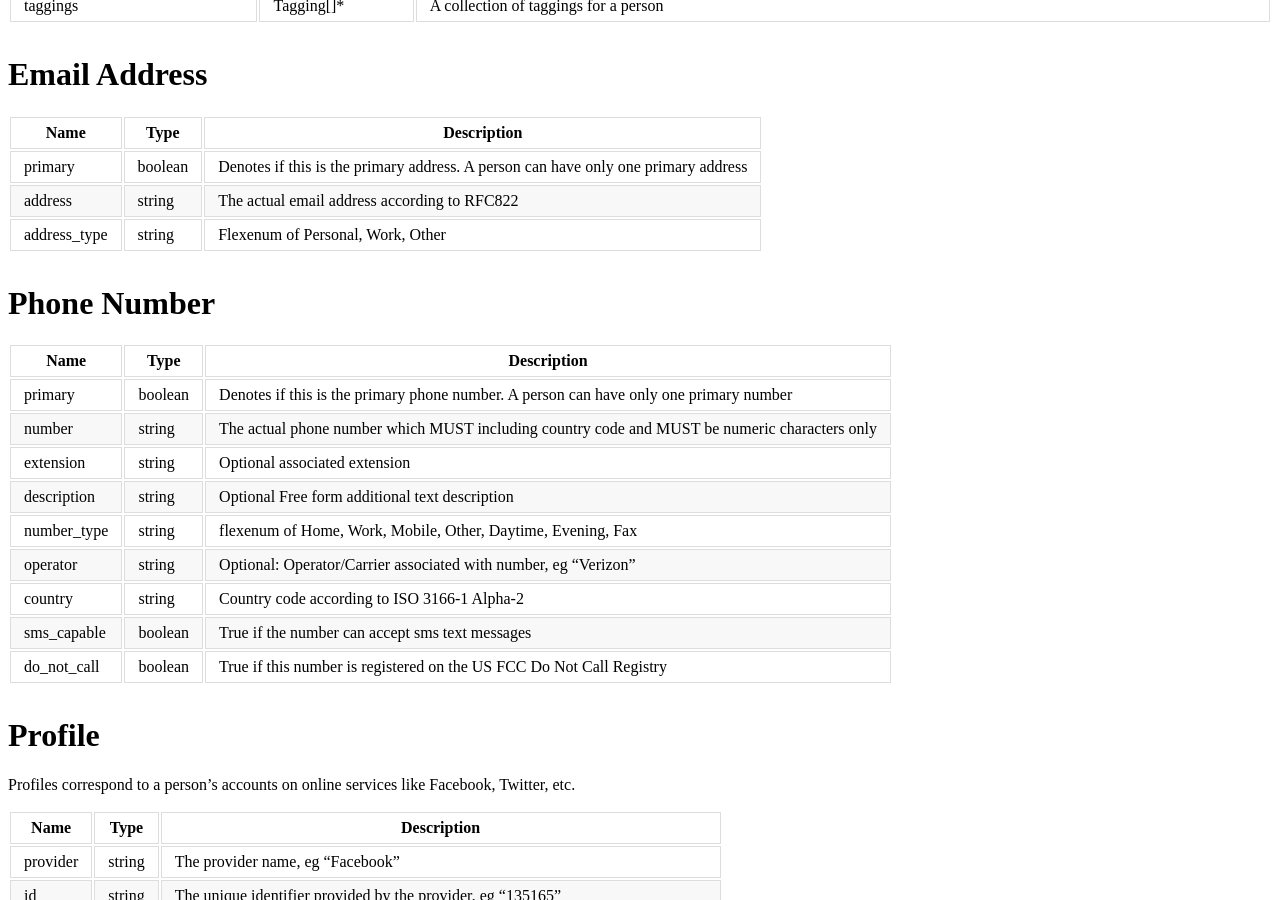
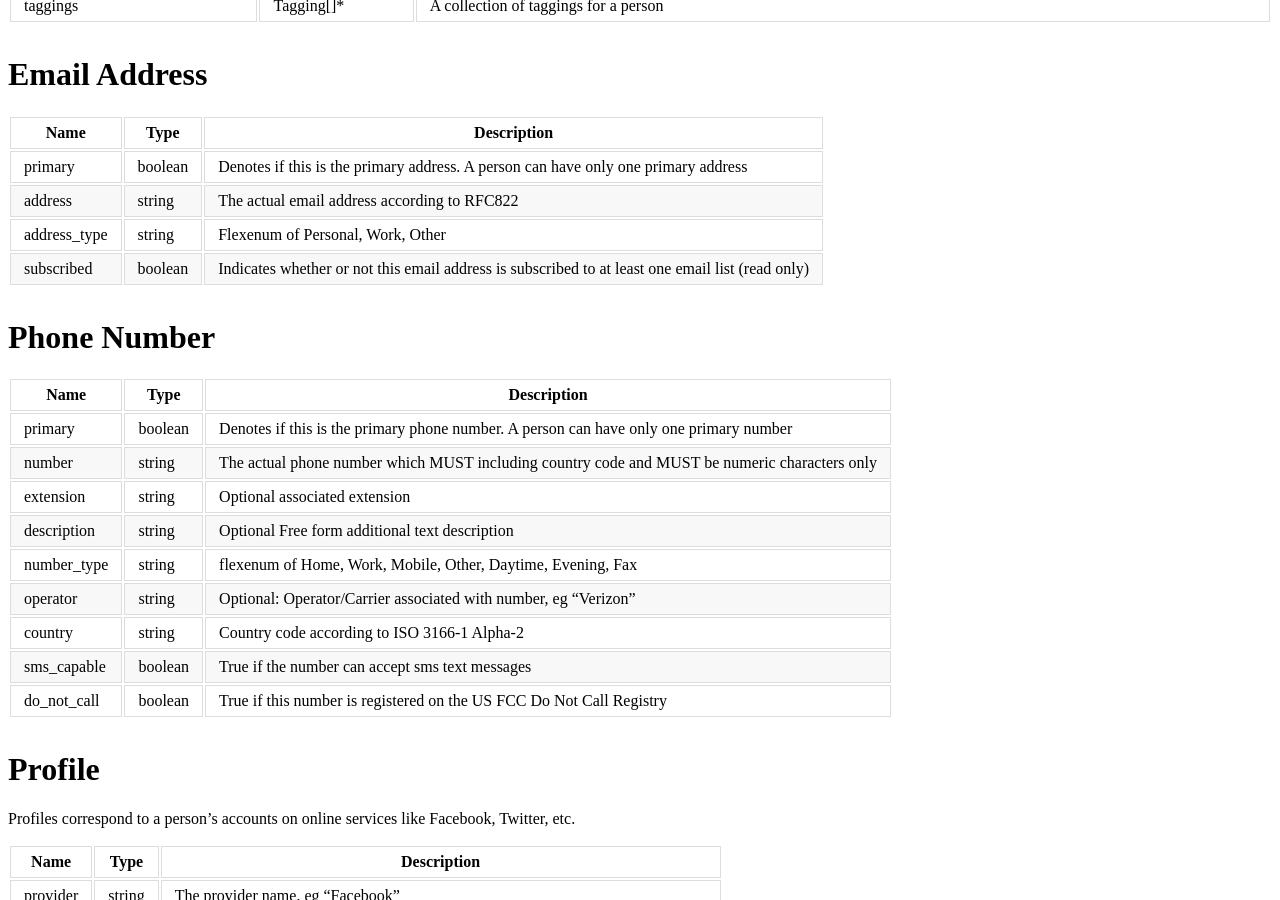
Before and after one commit to opensupporter/osdi-docs, a Jekyll site: the page built from people.md, in a window 1280 px wide and 900 px high, scrolled down 1486 px. Built offline with Jekyll 4.4.1, drawn with Linux system fonts in a browser that asks for light colours; a style sheet for code colours, icons or effects is not loaded.

Commit message:
Added subscription status to person/email

```diff
--- a/people.md
+++ b/people.md
@@ -45,9 +45,10 @@ This page defines the Person resource and several related objects: EmailAddress,
 
 | Name          | Type      | Description
 |----------------|-----------|----------------
-| primary       | boolean   |Denotes if this is the primary address.  A person can have only one primary address
+| primary       | boolean   | Denotes if this is the primary address.  A person can have only one primary address
 | address       | string    | The actual email address according to RFC822
 | address_type  | string    | Flexenum of Personal, Work, Other
+| subscribed    | boolean   | Indicates whether or not this email address is subscribed to at least one email list (read only)
 
 # Phone Number
 
```
